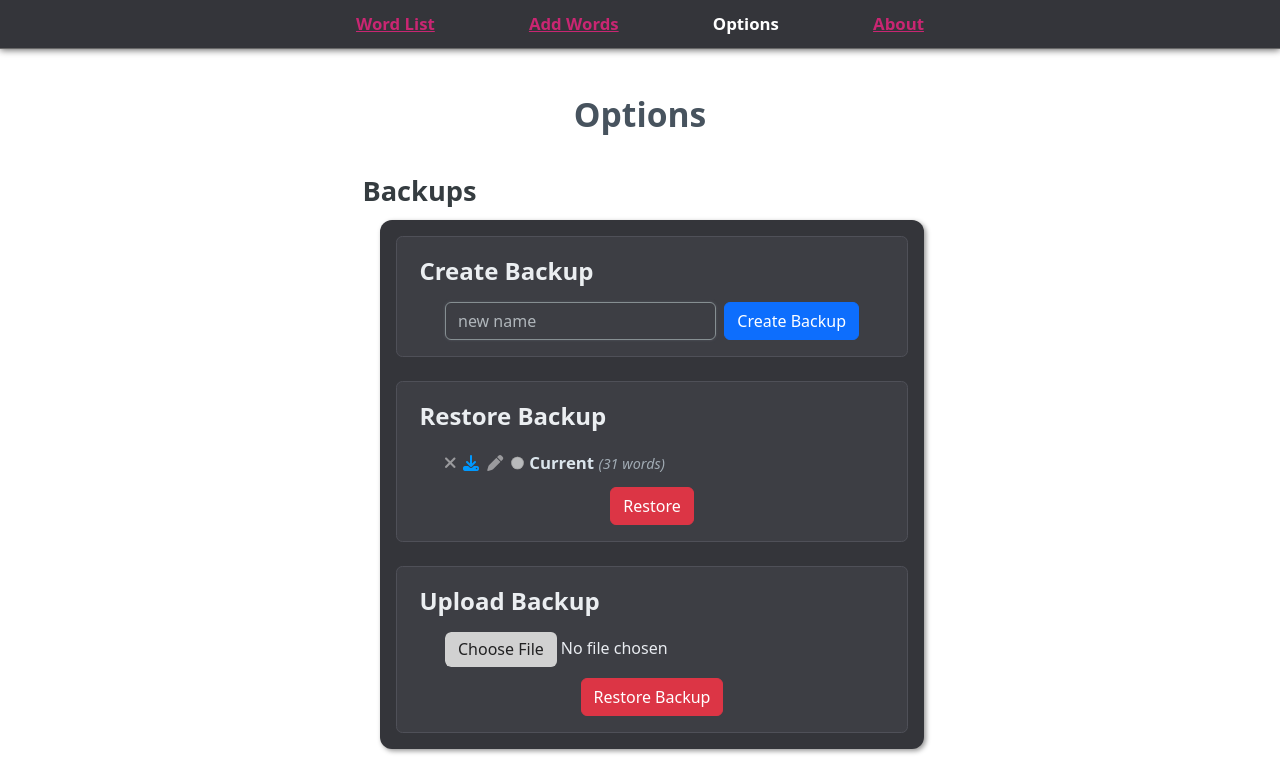
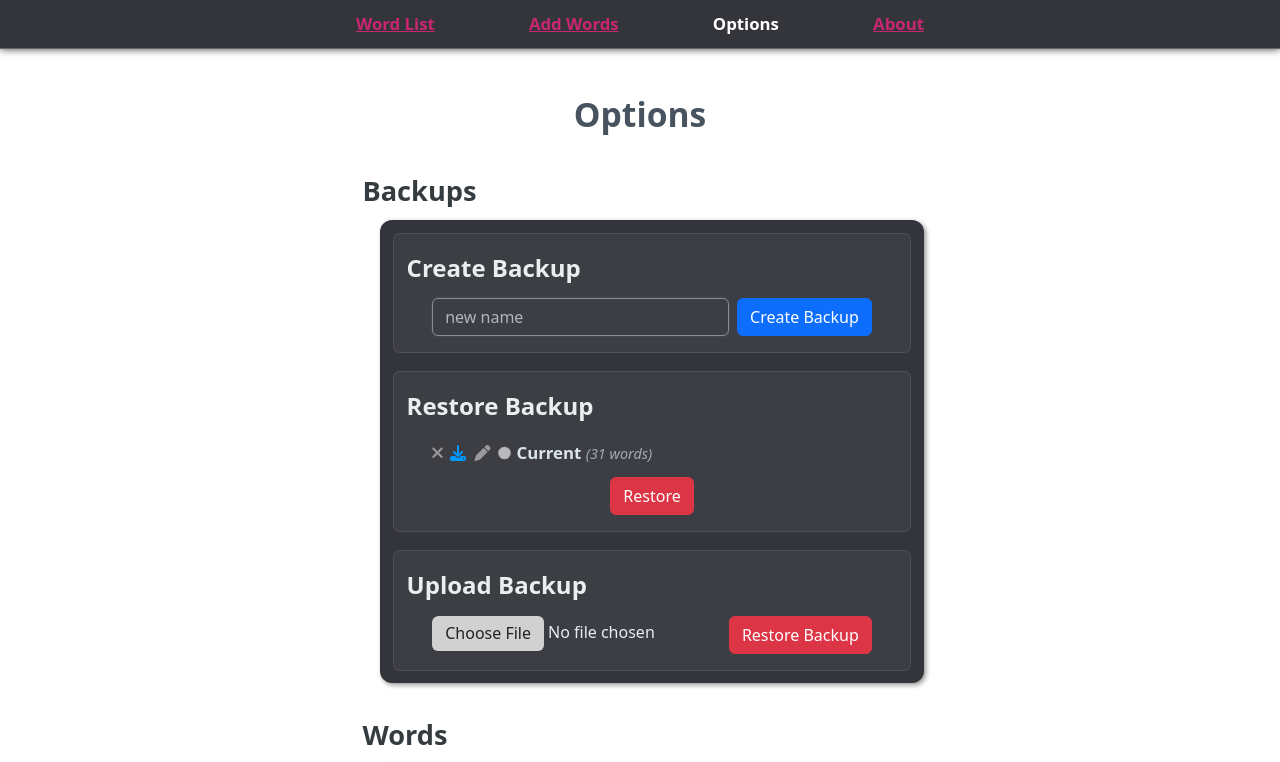
Before and after one commit to vishusandy/lexicon, a SvelteKit app: page /options in a window 1280 px wide. Shown: the top 762 px of the page. Built offline with nearby package versions, Linux system fonts and the light colour scheme.

Commit message:
option group style improvements

```diff
--- a/src/components/Backups.svelte
+++ b/src/components/Backups.svelte
@@ -407,12 +407,12 @@
         border-radius: 0.4rem;
         border: 1px solid #4f5058;
         background: #3d3e44;
-        padding: 1rem;
-        margin: -0.5rem;
+        padding: 1rem 0.4rem;
+        margin: -0.7rem;
     }
 
     .backup-group:not(:last-of-type) {
-        margin-bottom: 2rem;
+        margin-bottom: 1.8rem;
     }
 
     .backup-group form {
--- a/src/components/Sort.svelte
+++ b/src/components/Sort.svelte
@@ -43,7 +43,7 @@
 <style>
     .sort-form-options {
         border-radius: 0.9rem;
-        padding: 0.2rem 0.6rem 0.2rem 0.4rem;
+        padding: 0.1rem 0.4rem 0.1rem 0.2rem;
         background: #e9e9e9;
         transition: border-color 0.15s ease-in-out, box-shadow 0.15s ease-in-out;
     }
```
